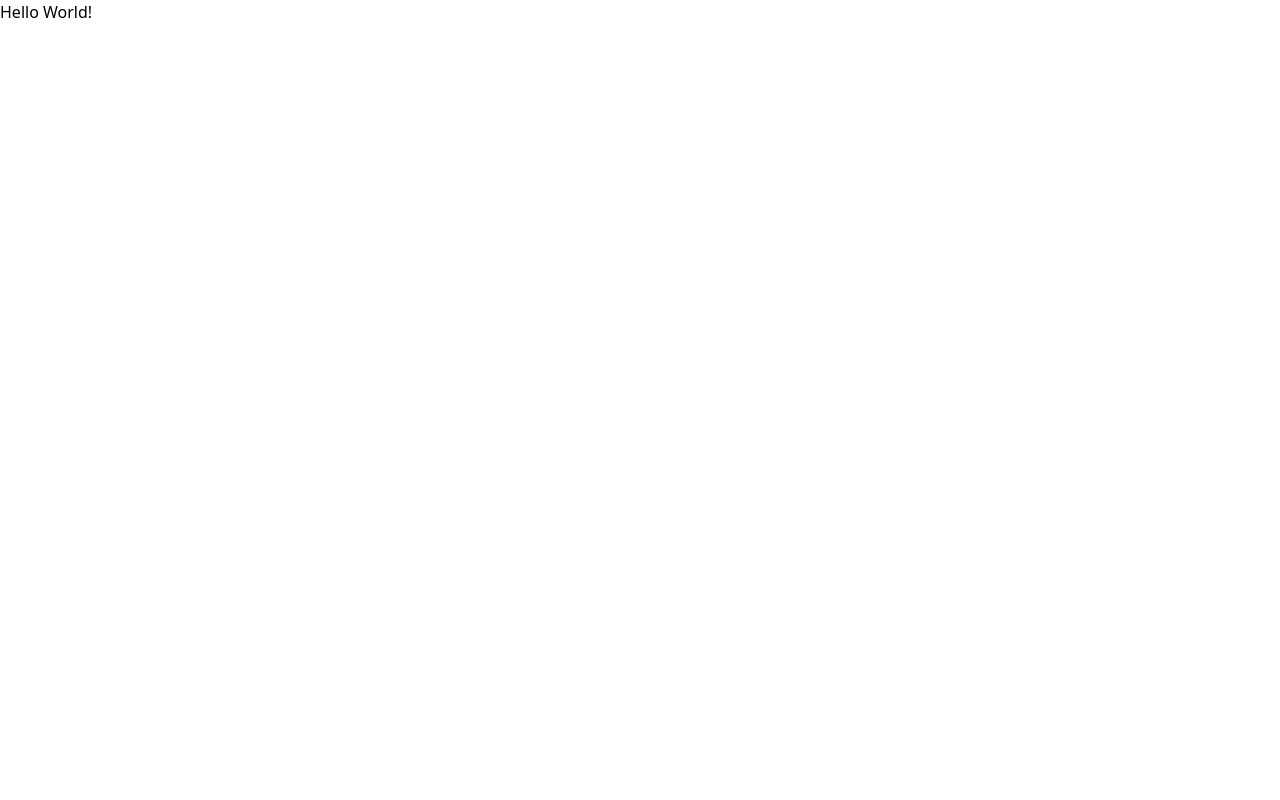
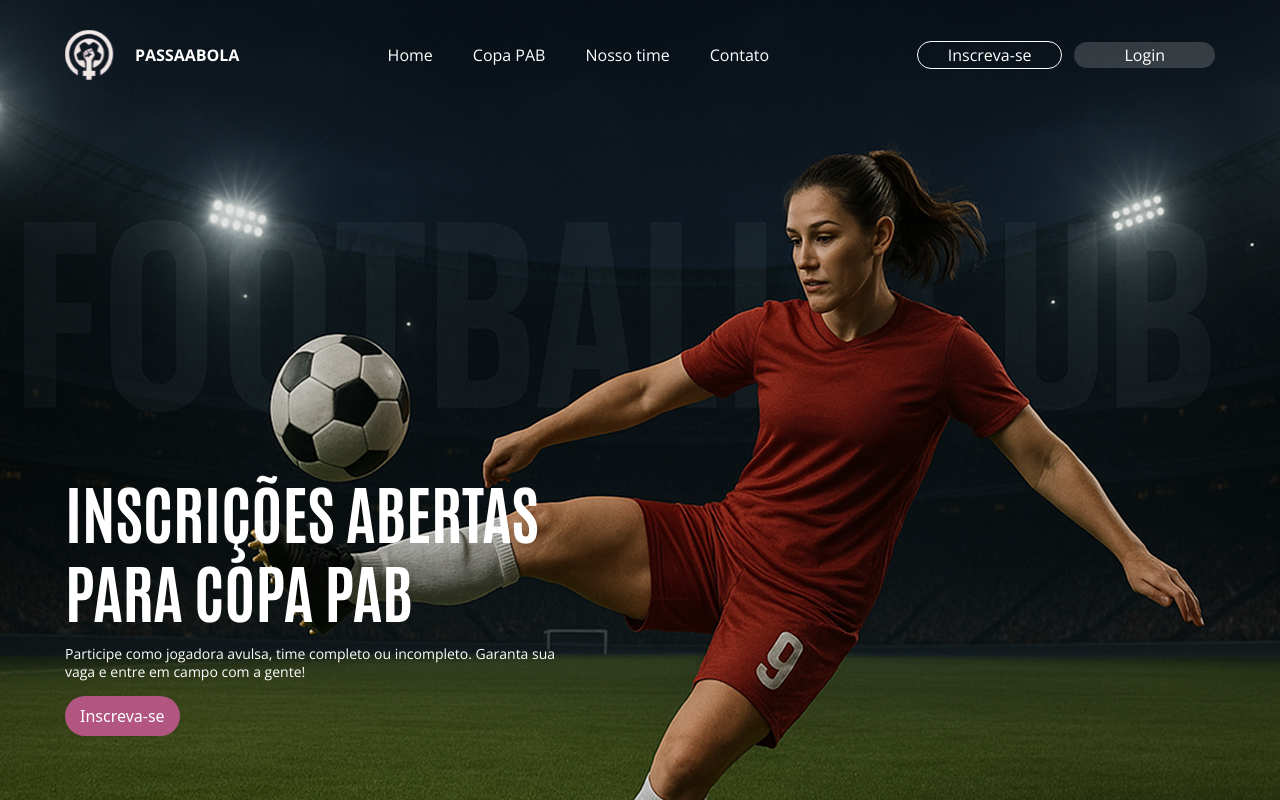
Before and after one commit to Augusto-Valerio/Passa-a-Bola, a React (Vite) app: page / in a window 1280 px wide. Built offline with nearby package versions, Linux system fonts and the light colour scheme.

Commit message:
feat: integrate Hero component into Home page

```diff
--- a/src/pages/Home/Home.jsx
+++ b/src/pages/Home/Home.jsx
@@ -1,3 +1,15 @@
+import Hero from "../../components/Hero";
+
 export default function Home() {
-  return <> Hello World!</>;
+  return (
+    <>
+      <Hero
+        title="INSCRIÇÕES ABERTAS PARA COPA PAB"
+        subtitle="Participe como jogadora avulsa, time completo ou incompleto.
+        Garanta sua vaga e entre em campo com a gente!"
+        buttonText="Inscreva-se"
+        bgClass="bg-hero-home"
+      />
+    </>
+  );
 }
```
